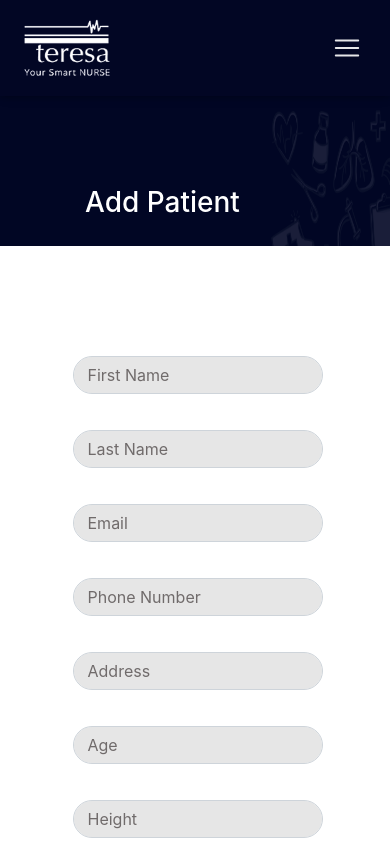
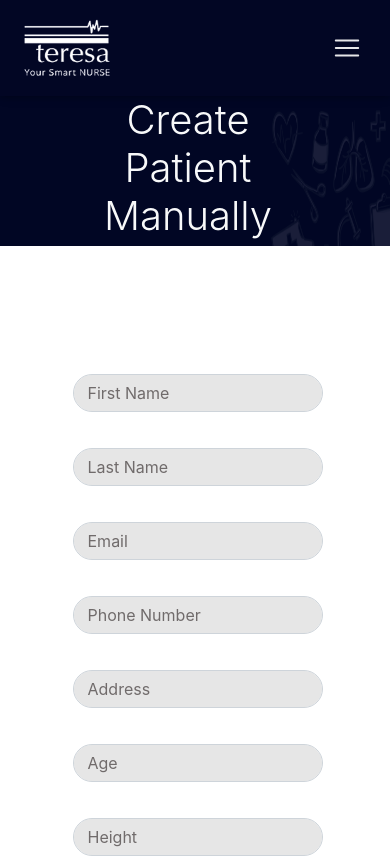
Before and after one commit to mahadi0007/Smart_Nurse_2.0, a React (Create React App) app: page /addpatient in a window 390 px wide. Shown: the top 858 px of the page. Built offline with nearby package versions, Linux system fonts and the light colour scheme.

Commit message:
time field for DOSE fixed

```diff
--- a/src/AddPatient/AddPatient.css
+++ b/src/AddPatient/AddPatient.css
@@ -1,3 +1,5 @@
+
+
 .wholeWidth{
     width: 100% !important;
 }
@@ -15,6 +17,13 @@
 }
 
 
+@media only screen and (max-width: 767px) {
+    .headlineForXs{
+        font-size: 40px !important;
+        margin-right: 120px !important;
+    }
+  }
+
 
 @media screen and (max-width: 1023px) and (min-width: 768px) {
     .AddPatientImg{
--- a/src/AddPatient/AddPatient.js
+++ b/src/AddPatient/AddPatient.js
@@ -28,7 +28,9 @@ class AddPatient extends React.Component{
                         ></img>
                     </div>
                     <div className="headline">
-                        <h3>Add Patient</h3>
+                        <p className="text-center text-light ml-3 mb-4 ml-lg-0 headlineForXs display-4">
+                            Create Patient Manually
+                        </p>
                     </div>
                 </div>
 
--- a/src/PatientRoutine/PatientRoutine.css
+++ b/src/PatientRoutine/PatientRoutine.css
@@ -1,6 +1,6 @@
 .headline {
-  margin-left: 100px;
-  margin-top: -60px;
+  margin-left: 90px;
+  margin-top: -100px;
   z-index: 1;
   color: white;
 }
@@ -16,6 +16,13 @@
 @media only screen and (max-width: 767px) {
   .banner {
     height: 150px;
+
+  }
+  .headline {
+
+    margin-top: -150px;
+    z-index: 1;
+    color: white;
   }
 }
 
@@ -28,4 +35,10 @@
   .forPatientRoutine{
     margin-left: 10px;
   }
+  .headline {
+    margin-left: 50px;
+
+    z-index: 1;
+    color: white;
+  }
 }
--- a/src/PatientRoutine/PatientRoutine.js
+++ b/src/PatientRoutine/PatientRoutine.js
@@ -27,7 +27,9 @@ class PatientRoutine extends React.Component {
             ></img>
           </div>
           <div className="headline">
-            <h3>Patient Routine</h3>
+              <p className="text-left text-light ml-3 mb-4 ml-lg-0 display-4">
+                Patient Routine
+              </p>
           </div>
         </div>
         <div className="row">
--- a/src/PatientRoutine/components/PatientRoutineForm.css
+++ b/src/PatientRoutine/components/PatientRoutineForm.css
@@ -49,7 +49,7 @@
 
 
 .forDoses{
-  margin-left: 40px;
+  margin-left: 42px;
 }
 
 @media only screen and (min-width: 1024px) {
@@ -83,3 +83,12 @@
   }
 
 }
+
+@media screen and (min-width: 1024px) {
+
+
+  .forDoses{
+    margin-left: 42px;
+  }
+
+}
```
